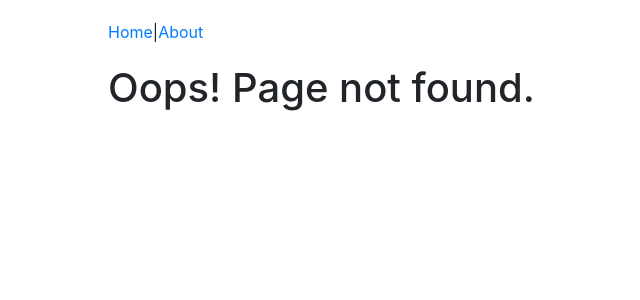
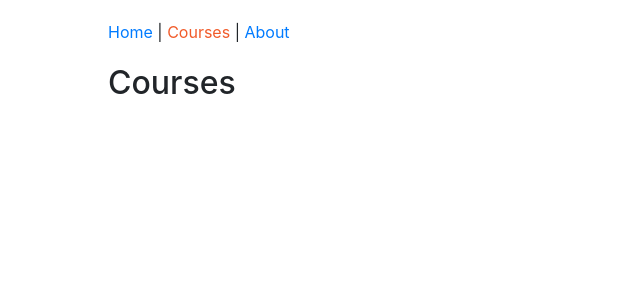
Before and after one commit to bhavik4748/react-redux, a React app: page /courses in a window 1280 px wide. Before the commit this address had no page. Shown: the top 300 px of the page, without its empty margins (122-762 px from the left). Built offline with nearby package versions, Linux system fonts and the light colour scheme.

Commit message:
Added courses component

```diff
--- a/src/components/App.js
+++ b/src/components/App.js
@@ -4,6 +4,7 @@
 import AboutPage from "./about/AboutPage";
 import Header from "./common/Header";
 import PageNotFound from "./PageNotFound";
+import CoursesPage from "./courses/CoursesPage";
 
 function App() {
 
@@ -12,6 +13,7 @@
             <Header></Header>
             <Switch>
                 <Route exact path="/" component={HomePage}></Route>
+                <Route path="/courses" component={CoursesPage}></Route>
                 <Route path="/about" component={AboutPage}></Route>
                 <Route component={PageNotFound}></Route>
             </Switch>
--- a/src/components/common/Header.js
+++ b/src/components/common/Header.js
@@ -8,7 +8,10 @@
         <nav>
             <NavLink to="/" activeStyle={activeStyle} exact>
                 Home
-            </NavLink>|
+            </NavLink> {' | '}
+            <NavLink to="/courses" activeStyle={activeStyle} >
+                Courses
+            </NavLink> {' | '}
             <NavLink to="/about" activeStyle={activeStyle} >
                 About
             </NavLink>
--- /dev/null
+++ b/src/components/courses/CoursesPage.js
@@ -0,0 +1,10 @@
+import React from 'react';
+
+
+class CoursesPage extends React.Component {
+    render() {
+        return <h2>Courses</h2>;
+    }
+}
+
+export default CoursesPage;
```
